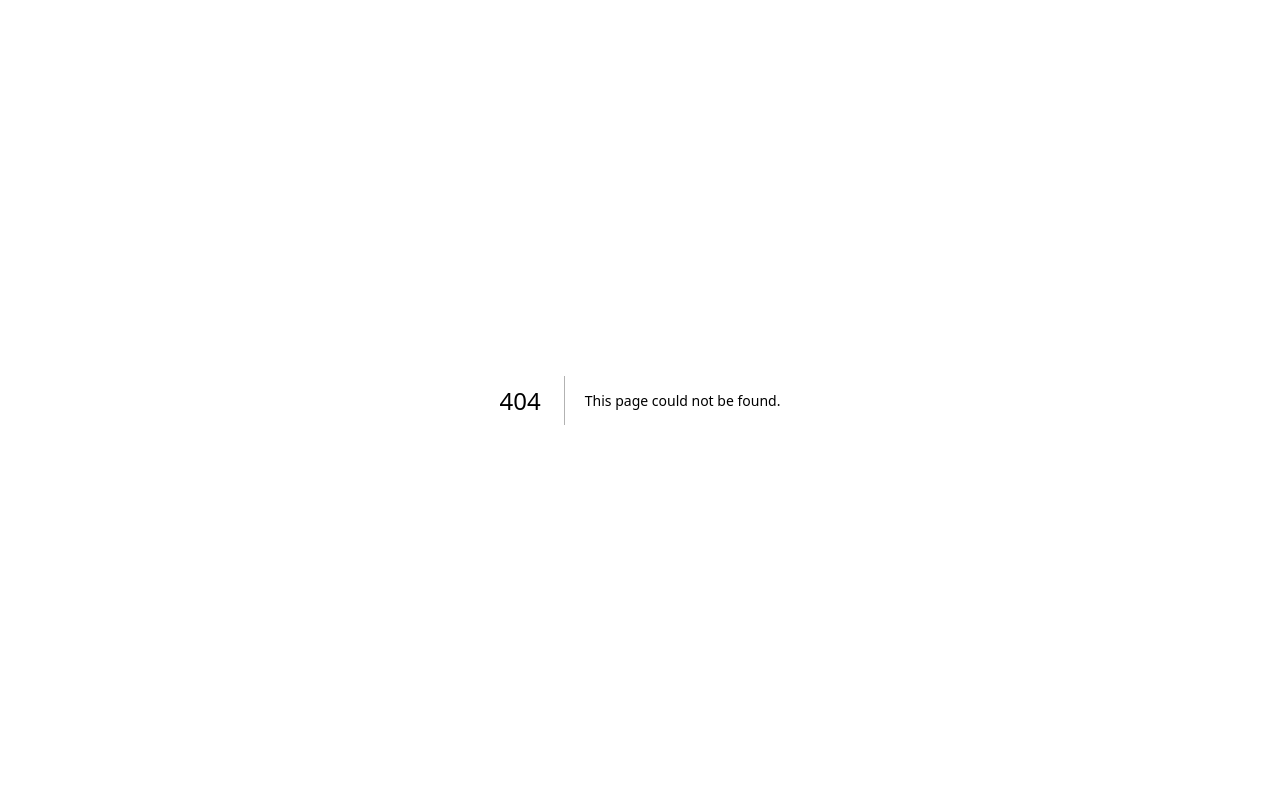
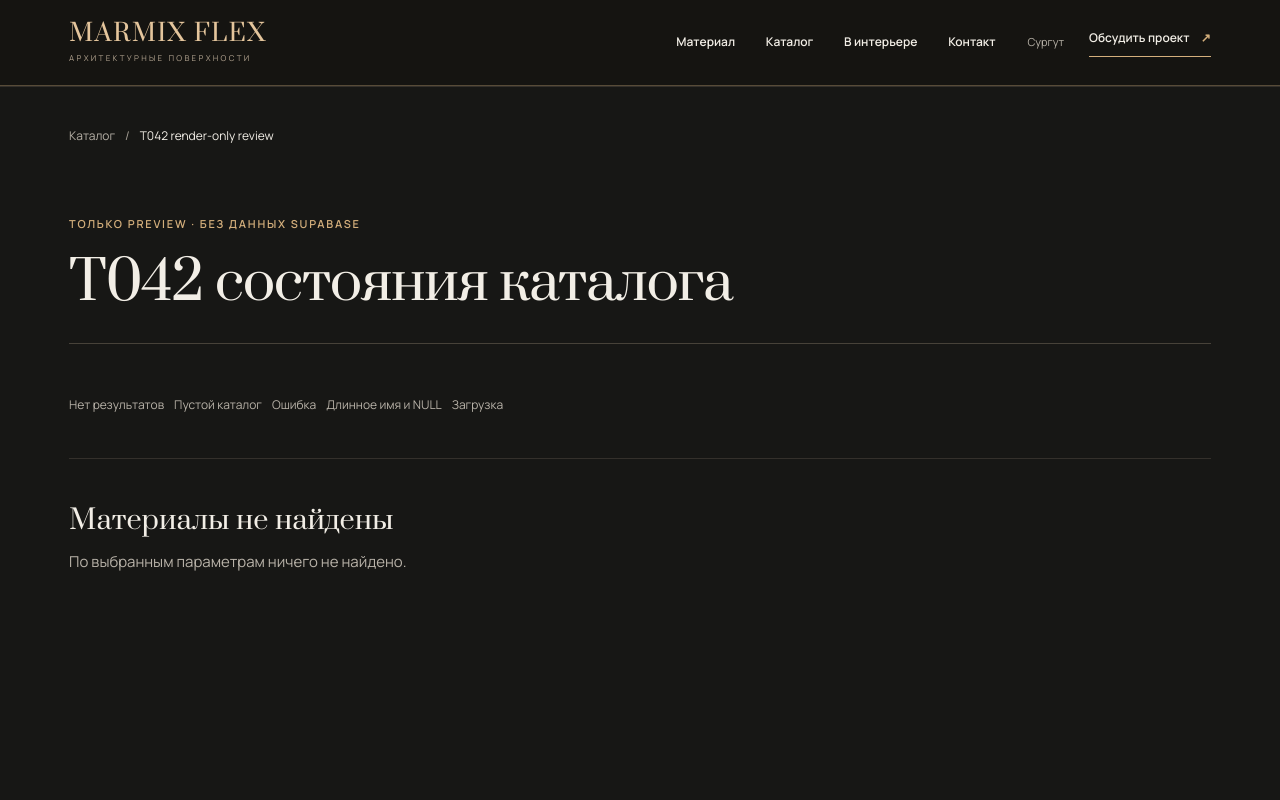
Before and after one commit to Artemgluhih/marmix-flex-store, a Next.js app: page /t042-review in a window 1280 px wide. Before the commit this address had no page. Shown: the top 800 px of the page. Built offline with nearby package versions, Linux system fonts and the light colour scheme.

Commit message:
preview(T042): Catalog states owner review

```diff
--- a/src/app/(public)/catalog/catalog.module.css
+++ b/src/app/(public)/catalog/catalog.module.css
@@ -54,6 +54,12 @@
 }
 .retry:hover { background: var(--color-gold); color: var(--color-on-gold); }
 .retry:focus-visible { outline: 2px solid var(--color-gold); outline-offset: 4px; }
+.loadingAnnouncement { position: absolute; width: 1px; height: 1px; overflow: hidden; clip-path: inset(50%); white-space: nowrap; }
+.loadingControls { display: flex; align-items: end; gap: 14px; height: 95px; margin: -14px 0 70px; border-bottom: 1px solid var(--color-border); }
+.loadingControls span { display: block; width: min(25%, 180px); height: 43px; background: var(--color-graphite); border: 1px solid var(--color-border-quiet); }
+.loadingControls span:first-child { width: min(50%, 380px); }
+.loadingName, .loadingPrice { display: block; height: 23px; max-width: 75%; background: var(--color-graphite); }
+.loadingPrice { height: 19px; width: 42%; margin-top: 40px; }
 
 @media (max-width: 800px) {
   .catalog { padding: 30px 24px 87px; }
--- a/src/app/(public)/catalog/error.tsx
+++ b/src/app/(public)/catalog/error.tsx
@@ -9,7 +9,7 @@ export default function CatalogError({ reset }: { reset: () => void }) {
         <h1 id="catalog-error-title">Не удалось загрузить каталог</h1>
         <p className={styles.description}>Повторите попытку.</p>
       </header>
-      <button className={styles.retry} type="button" onClick={reset}>Повторить</button>
+      <button className={styles.retry} type="button" onClick={reset}>Повторить загрузку каталога</button>
     </section>
   );
 }
--- /dev/null
+++ b/src/app/(public)/catalog/loading.tsx
@@ -0,0 +1,27 @@
+import Link from "next/link";
+import styles from "./catalog.module.css";
+import grid from "@/components/catalog/ProductGrid.module.css";
+
+export default function CatalogLoading() {
+  return (
+    <section className={styles.catalog} aria-labelledby="catalog-loading-title" aria-busy="true">
+      <nav className={styles.breadcrumb} aria-label="Навигационная цепочка">
+        <Link href="/">Главная</Link><span aria-hidden="true">/</span><span aria-current="page">Каталог</span>
+      </nav>
+      <header className={styles.head}>
+        <p className={styles.eyebrow}>Все товары</p>
+        <h1 id="catalog-loading-title">Каталог</h1>
+      </header>
+      <p className={styles.loadingAnnouncement} role="status">Загрузка каталога…</p>
+      <div className={styles.loadingControls} aria-hidden="true"><span /><span /><span /></div>
+      <div className={grid.grid} aria-hidden="true">
+        {Array.from({ length: 3 }, (_, index) => (
+          <div className={grid.card} key={index}>
+            <div className={grid.imageFrame} />
+            <div className={grid.info}><span className={styles.loadingName} /><span className={styles.loadingPrice} /></div>
+          </div>
+        ))}
+      </div>
+    </section>
+  );
+}
--- a/src/app/(public)/catalog/page.tsx
+++ b/src/app/(public)/catalog/page.tsx
@@ -20,6 +20,8 @@ export default async function CatalogPage({ searchParams }: { searchParams: Prom
   const params = normalizeCatalogListParams(input);
   const [facets, result] = await Promise.all([getCatalogFacets(), listPublishedProducts(input)]);
   const { products, total, pageSize } = result;
+  const visibleCatalogCount = total === 0 ? (await listPublishedProducts()).total : total;
+  const trulyEmpty = visibleCatalogCount === 0;
   const emptyMessage = total > 0 && (params.page - 1) * pageSize >= total
     ? "На этой странице материалов нет."
     : hasActiveCatalogParams(params) || params.page > 1 ? "По этим параметрам материалы не найдены." : undefined;
@@ -34,7 +36,7 @@ export default async function CatalogPage({ searchParams }: { searchParams: Prom
         <h1 id="catalog-title">Каталог</h1>
       </header>
       <CatalogControls params={params} facets={facets} total={total} />
-      <ProductGrid products={products} emptyMessage={emptyMessage} />
+      <ProductGrid products={products} emptyMessage={trulyEmpty ? undefined : emptyMessage} emptyKind={trulyEmpty ? "catalog" : "results"} />
       <CatalogPagination params={params} total={total} pageSize={pageSize} />
     </section>
   );
--- /dev/null
+++ b/src/app/(public)/t042-review/page.tsx
@@ -0,0 +1,41 @@
+import Link from "next/link";
+import { ProductGrid } from "@/components/catalog/ProductGrid";
+import type { PublicProduct } from "@/lib/catalog/types";
+import CatalogLoading from "../catalog/loading";
+import styles from "../catalog/catalog.module.css";
+
+export const dynamic = "force-dynamic";
+export const metadata = { robots: { index: false, follow: false } };
+
+const longProduct: PublicProduct = {
+  id: "render-only", sku: "RENDER-ONLY", slug: "render-only",
+  name: "Очень длинное название материала для проверки переноса в карточке на узком экране и при большой ширине каталога",
+  series: null, priceMinor: null, currency: "RUB", priceUnit: null,
+  saleUnit: null, minQuantity: null, quantityStep: null,
+  areaPerSaleUnitM2: null, sourcePriceRange: null, availabilityStatus: null,
+  isFeatured: false, sortOrder: 0, categories: [], primaryImage: null,
+};
+const longUnit: PublicProduct = { ...longProduct, id: "render-only-unit", name: "Проверка длинной единицы цены", priceMinor: 160000, priceUnit: "очень длинная единица измерения для проверки переноса" };
+
+export default async function ReviewPage({ searchParams }: { searchParams: Promise<{ state?: string }> }) {
+  const { state } = await searchParams;
+  return (
+    <section className={styles.catalog} aria-labelledby="review-title">
+      <nav className={styles.breadcrumb} aria-label="Навигационная цепочка"><Link href="/catalog">Каталог</Link><span aria-hidden="true">/</span><span aria-current="page">T042 render-only review</span></nav>
+      <header className={styles.head}><p className={styles.eyebrow}>Только Preview · без данных Supabase</p><h1 id="review-title">T042 состояния каталога</h1></header>
+      <nav className={styles.breadcrumb} aria-label="Состояния каталога">
+        {[
+          ["no-results", "Нет результатов"], ["empty", "Пустой каталог"],
+          ["error", "Ошибка"], ["long", "Длинное имя и NULL"], ["loading", "Загрузка"],
+        ].map(([key, label]) => <Link key={key} href={`/t042-review?state=${key}`}>{label}</Link>)}
+      </nav>
+      <div style={{ marginTop: 44 }}>
+        {state === "empty" ? <ProductGrid products={[]} emptyKind="catalog" />
+          : state === "error" ? <div role="alert"><h2>Не удалось загрузить каталог</h2><p>Повторите попытку.</p><Link className={styles.retry} href="/catalog">Повторить загрузку каталога</Link></div>
+          : state === "long" ? <ProductGrid products={[longProduct, longUnit]} />
+          : state === "loading" ? <CatalogLoading />
+          : <ProductGrid products={[]} emptyKind="results" />}
+      </div>
+    </section>
+  );
+}
--- a/src/components/catalog/ProductGrid.module.css
+++ b/src/components/catalog/ProductGrid.module.css
@@ -4,7 +4,7 @@
   gap: 21px;
 }
 
-.card { min-width: 0; background: var(--color-card); }
+.card { min-width: 0; background: var(--color-card); overflow: hidden; }
 .imageFrame {
   position: relative;
   display: grid;
@@ -38,11 +38,13 @@
   padding-top: 18px;
   border-top: 1px solid var(--color-border);
 }
-.price { color: var(--color-gold); font-size: 17px; font-weight: 600; line-height: 1.3; }
-.price small { color: var(--color-text-primary); font-size: 11px; font-weight: 500; white-space: nowrap; }
+.price { min-width: 0; color: var(--color-gold); font-size: 17px; font-weight: 600; line-height: 1.3; overflow-wrap: anywhere; }
+.price small { color: var(--color-text-primary); font-size: 11px; font-weight: 500; overflow-wrap: anywhere; }
 .saleUnit { color: var(--color-text-quiet); font-size: 11px; line-height: 1.5; text-align: right; }
 .unknownPrice { color: var(--color-text-secondary); font-size: 13px; }
-.empty { padding: 36px 0 80px; color: var(--color-text-secondary); font-size: 15px; }
+.empty { min-height: 270px; padding: 44px 0 80px; border-top: 1px solid var(--color-border-quiet); color: var(--color-text-secondary); font-size: 15px; }
+.empty h2 { margin: 0 0 12px; color: var(--color-text-primary); font: 400 27px/1.3 var(--font-display); }
+.empty p { margin: 0; line-height: 1.6; }
 
 @media (max-width: 1120px) {
   .grid { grid-template-columns: repeat(2, minmax(0, 1fr)); gap: 18px; }
--- a/src/components/catalog/ProductGrid.tsx
+++ b/src/components/catalog/ProductGrid.tsx
@@ -6,7 +6,7 @@ const rubles = new Intl.NumberFormat("ru-RU", { maximumFractionDigits: 2 });
 
 function Price({ product }: { product: PublicProduct }) {
   if (product.priceMinor === null) {
-    return <span className={styles.unknownPrice}>Цена уточняется</span>;
+    return <span className={styles.unknownPrice} aria-label="Цена не указана">—</span>;
   }
 
   return (
@@ -17,9 +17,9 @@ function Price({ product }: { product: PublicProduct }) {
   );
 }
 
-export function ProductGrid({ products, emptyMessage = "Пока нет опубликованных материалов." }: { products: PublicProduct[]; emptyMessage?: string }) {
+export function ProductGrid({ products, emptyMessage, emptyKind = "catalog" }: { products: PublicProduct[]; emptyMessage?: string; emptyKind?: "catalog" | "results" }) {
   if (products.length === 0) {
-    return <p className={styles.empty}>{emptyMessage}</p>;
+    return <div className={styles.empty} role="status"><h2>{emptyKind === "catalog" ? "Каталог пуст" : "Материалы не найдены"}</h2><p>{emptyMessage ?? (emptyKind === "catalog" ? "Сейчас нет опубликованных материалов." : "По выбранным параметрам ничего не найдено.")}</p></div>;
   }
 
   return (
@@ -32,6 +32,7 @@ export function ProductGrid({ products, emptyMessage = "Пока нет опуб
                 src={product.primaryImage.url}
                 alt={product.primaryImage.alt ?? ""}
                 fill
+                loading="lazy"
                 sizes="(max-width: 620px) calc(100vw - 40px), (max-width: 1120px) calc((100vw - 64px) / 2), min(30vw, 535px)"
               />
             ) : <span className={styles.noImage}>Изображение не добавлено</span>}
```
